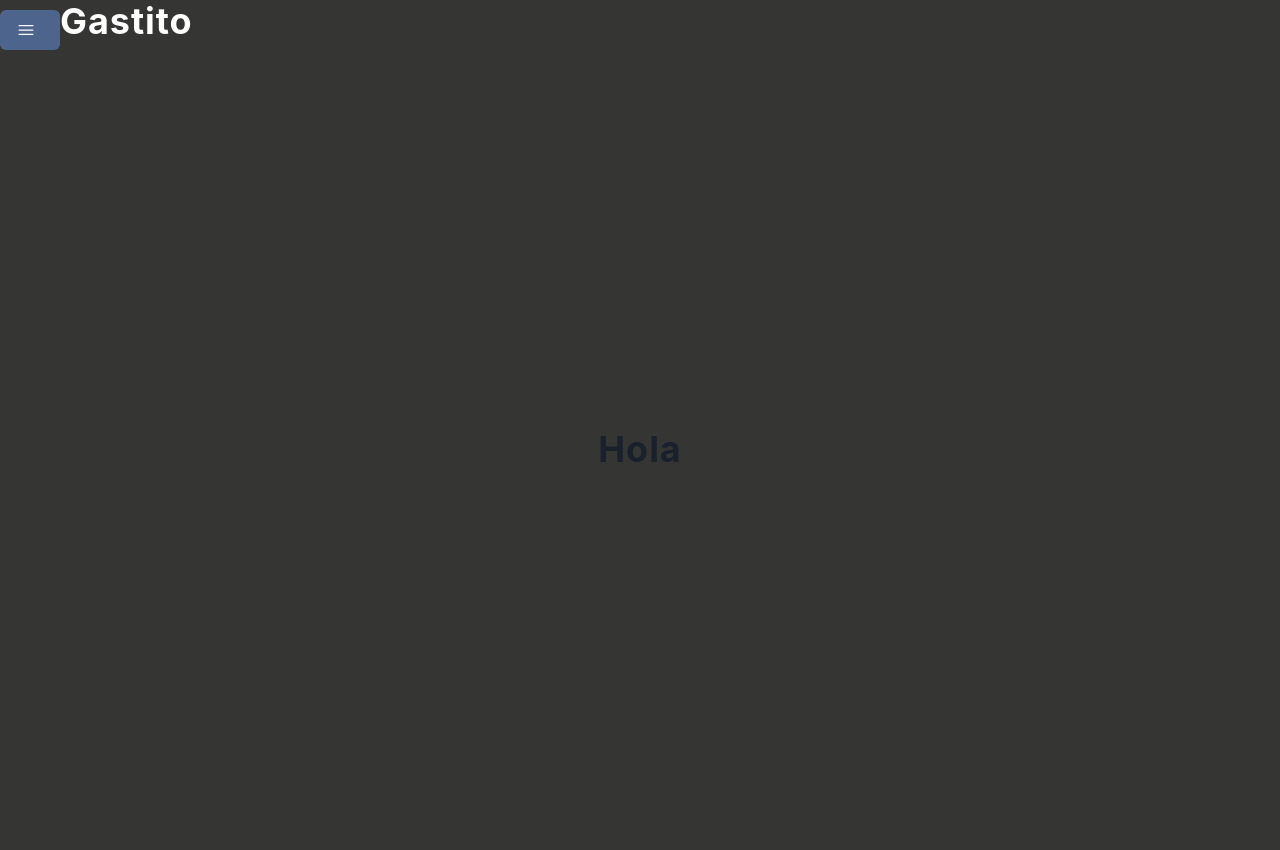
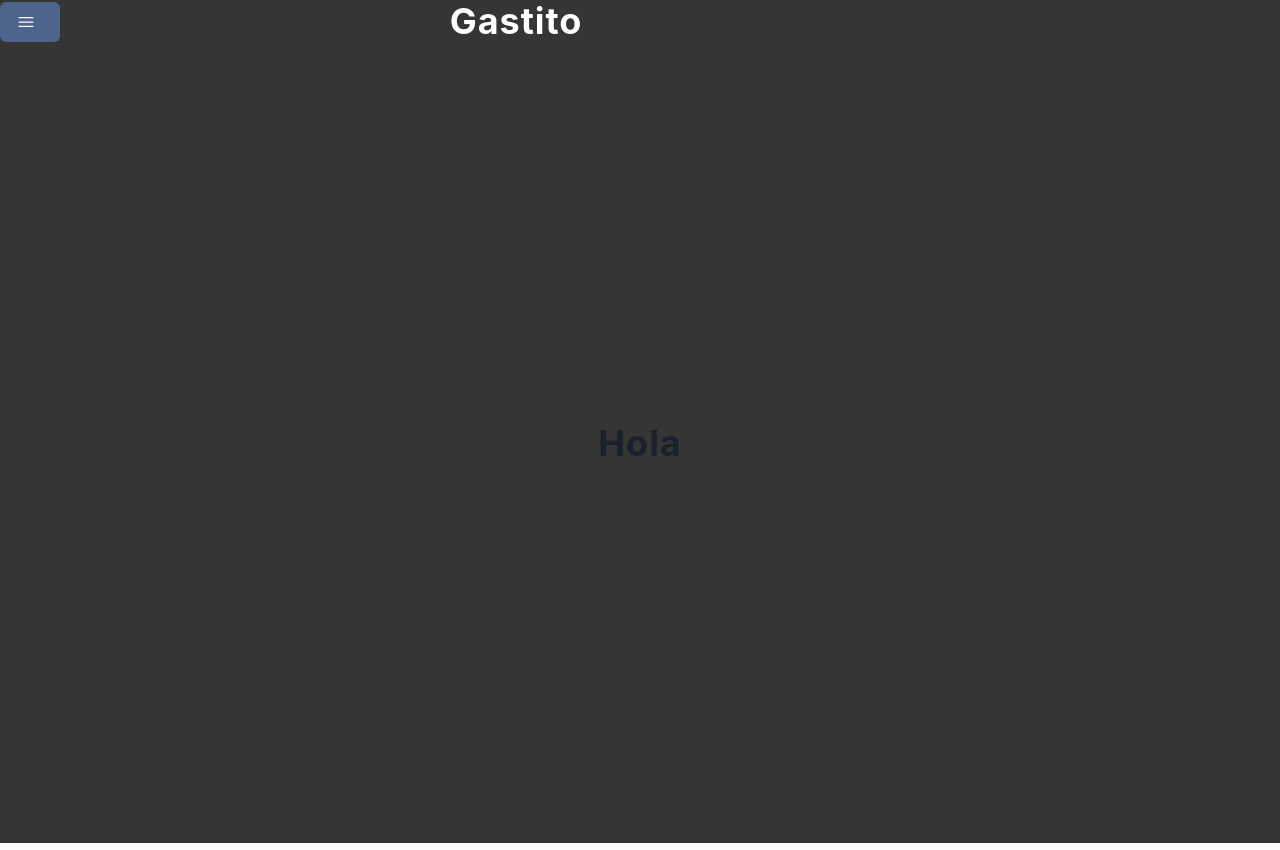
Before and after one commit to frankirova/gastos-test, a React (Vite) app: page / in a window 1280 px wide. Built offline with nearby package versions, Linux system fonts and the light colour scheme.

Commit message:
fixing styles

```diff
--- a/src/components/Nav.tsx
+++ b/src/components/Nav.tsx
@@ -1,6 +1,6 @@
 // HamburguesaMenu.tsx
 import React from 'react';
-import { Button, useDisclosure, Box, VStack, Text, Heading } from '@chakra-ui/react';
+import { Button, useDisclosure, Box, VStack, Text, Heading, HStack, Flex } from '@chakra-ui/react';
 import { MenuBurgerIcon } from '../icons/MenuBurgerIcon';
 import { XIcon } from '../icons/XIcon';
 import { Link } from 'react-router-dom';
@@ -10,22 +10,24 @@ const Nav: React.FC = () => {
     const { isOpen, onOpen, onClose } = useDisclosure();
 
     return (
-        <Box backgroundColor={'#353634'} width='100vw'>
+        <HStack backgroundColor={'#353634'} width='100vw'>
             <Button onClick={onOpen}
                 leftIcon={<MenuBurgerIcon />}
                 bg="#4d648d"
                 color={'white'}
             />
-            <Heading color={'white'} as={Link} to={'/'}>Gastito</Heading>
+            <Flex width='70vw' justifyContent='center'>
+                <Heading color={'white'} as={Link} to={'/'}>Gastito</Heading>
+            </Flex>
             {/* Menú lateral */}
             <Box
                 pos="fixed"
                 top="0"
                 left="0"
-                h="100vh"
-                w='50vw'
-                p="4"
-                bg="#4d648d"
+                height="100vh"
+                width='50vw'
+                padding="4"
+                background="#4d648d"
                 color="white"
                 zIndex="overlay"
                 display={isOpen ? 'block' : 'none'}
@@ -41,7 +43,7 @@ const Nav: React.FC = () => {
                     <XIcon />
                 </Button>
             </Box>
-        </Box>
+        </HStack>
     );
 };
 
--- a/src/components/TotalComponent.tsx
+++ b/src/components/TotalComponent.tsx
@@ -25,7 +25,7 @@ export const TotalComponent = () => {
         setSaldo('**********')
     }
     return (
-        <VStack backgroundColor={'terceary'} padding={12}>
+        <VStack width='90vw' backgroundColor={'terceary'} padding={12}>
             <Tag colorScheme="blue" fontSize={'xx-large'} p={4}>
                 <Text>Total:</Text>
                 <Text>{saldo}</Text>
```
